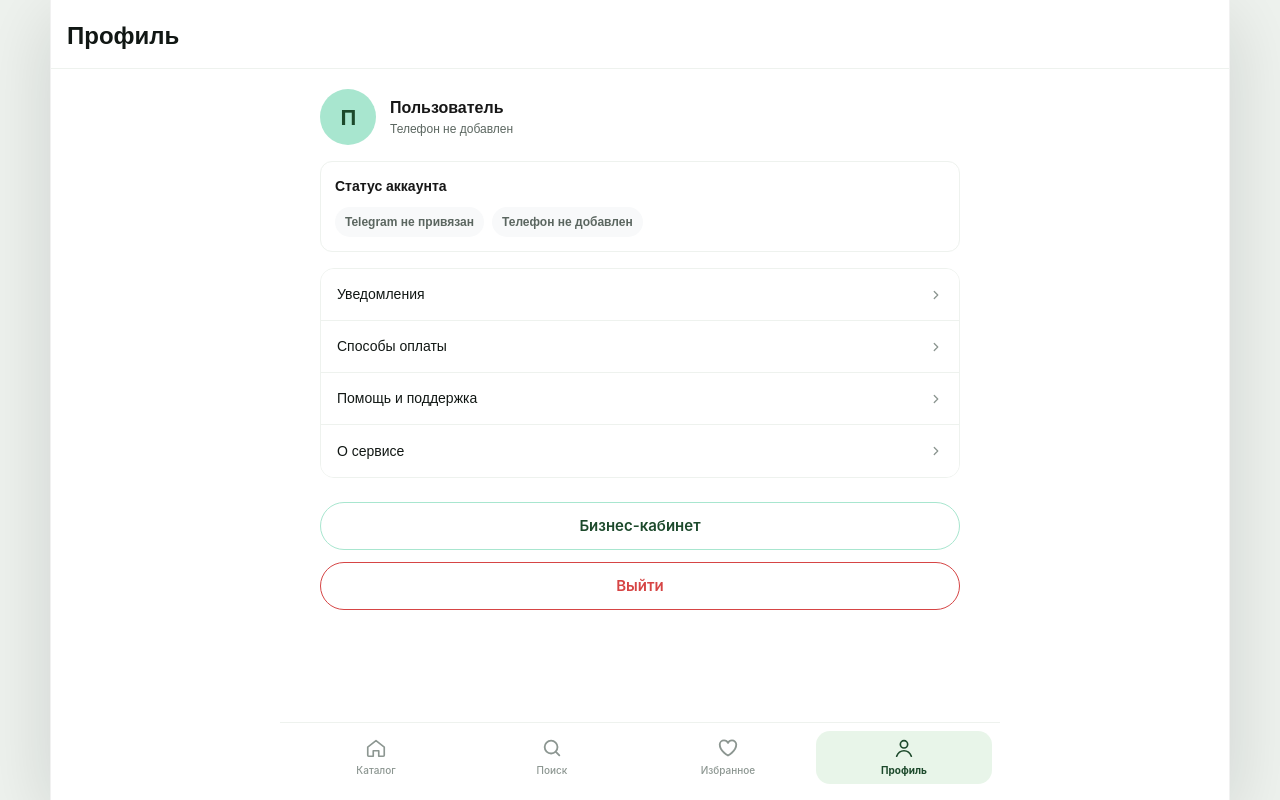
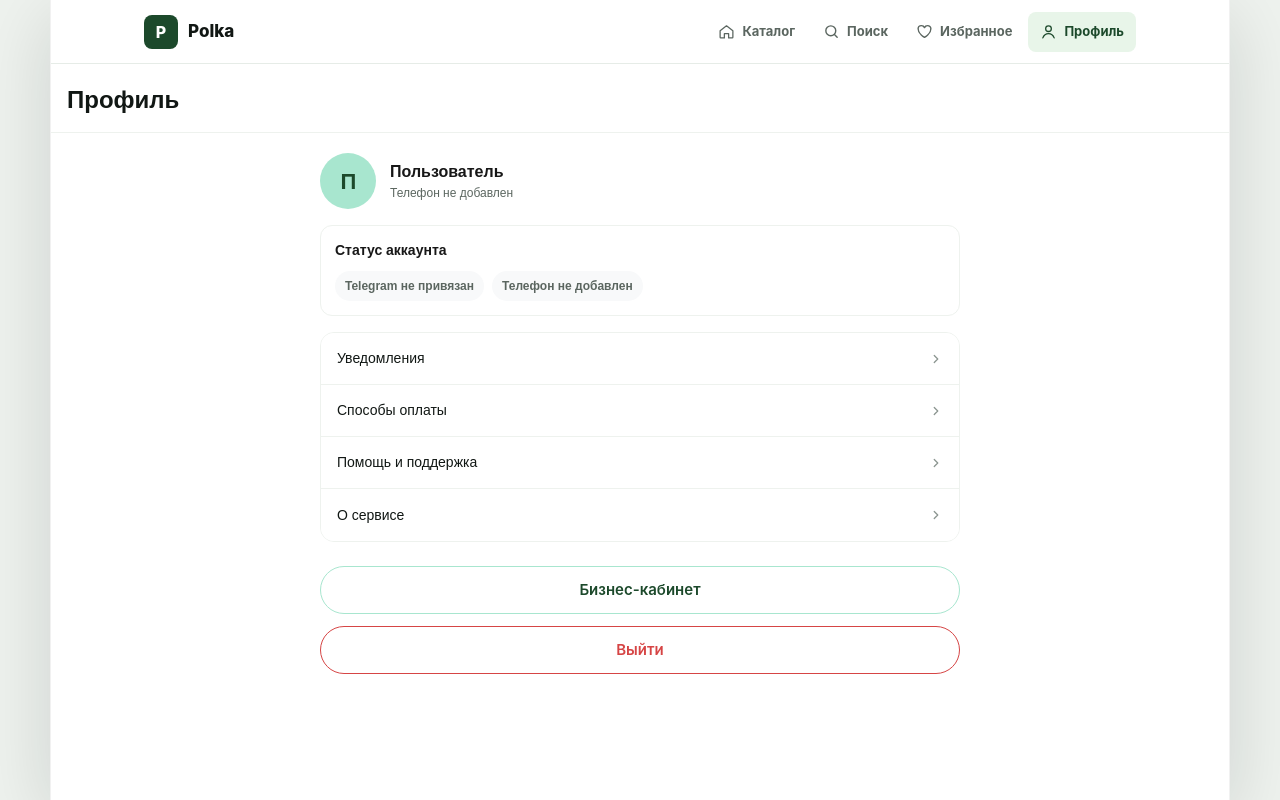
Before and after one commit to notkurrent/polka, a Next.js app in the folder frontend/: page /profile in a window 1280 px wide. Built offline with nearby package versions, Linux system fonts and the light colour scheme.

Commit message:
feat(frontend): add desktop shell nav

```diff
--- a/frontend/app/biz/layout.tsx
+++ b/frontend/app/biz/layout.tsx
@@ -1,6 +1,7 @@
 "use client";
 
 import { tokens } from "@/components/ui/primitives";
+import { DesktopBizSidebar } from "@/components/DesktopNavigation";
 import { useBusinessGuard } from "@/hooks/useBusinessGuard";
 
 export default function BizLayout({ children }: { children: React.ReactNode }) {
@@ -11,5 +12,10 @@ export default function BizLayout({ children }: { children: React.ReactNode }) {
     return <div style={{ minHeight: "100dvh", background: t.bg }} />;
   }
 
-  return <>{children}</>;
+  return (
+    <>
+      <DesktopBizSidebar />
+      {children}
+    </>
+  );
 }
--- a/frontend/app/globals.css
+++ b/frontend/app/globals.css
@@ -63,6 +63,8 @@
   --app-content-max-width: 430px;
   --app-readable-max-width: 720px;
   --app-form-max-width: 640px;
+  --desktop-buyer-nav-height: 64px;
+  --desktop-biz-sidebar-width: 232px;
 }
 
 html[data-telegram-webapp="true"] {
@@ -157,6 +159,15 @@ body {
   box-sizing: border-box;
 }
 
+.mobile-tabbar {
+  display: flex;
+}
+
+.desktop-buyer-nav,
+.desktop-biz-sidebar {
+  display: none;
+}
+
 .screen-scroll,
 .screen-scroll-with-tabbar,
 .screen-scroll-with-bottom-action {
@@ -193,6 +204,196 @@ body {
     box-shadow: 0 18px 70px rgba(17, 23, 20, 0.14);
     border-left: 1px solid rgba(17, 23, 20, 0.06);
     border-right: 1px solid rgba(17, 23, 20, 0.06);
+  }
+
+  .app-shell--buyer {
+    display: flex;
+    flex-direction: column;
+  }
+
+  .mobile-tabbar {
+    display: none !important;
+  }
+
+  .desktop-buyer-nav {
+    position: relative;
+    z-index: 55;
+    height: var(--desktop-buyer-nav-height);
+    flex: 0 0 var(--desktop-buyer-nav-height);
+    display: flex;
+    align-items: center;
+    border-bottom: 1px solid #e6ece7;
+    background: rgba(255, 255, 255, 0.96);
+    backdrop-filter: blur(16px);
+  }
+
+  .desktop-buyer-nav-inner {
+    width: 100%;
+    max-width: var(--app-content-max-width);
+    height: 100%;
+    margin: 0 auto;
+    padding: 0 24px;
+    display: flex;
+    align-items: center;
+    justify-content: space-between;
+    gap: 24px;
+    box-sizing: border-box;
+  }
+
+  .desktop-buyer-brand-link,
+  .desktop-biz-brand-link,
+  .desktop-nav-link,
+  .desktop-biz-nav-link {
+    color: inherit;
+    text-decoration: none;
+  }
+
+  .desktop-nav-brand,
+  .desktop-biz-brand-link {
+    display: flex;
+    align-items: center;
+    gap: 10px;
+    min-width: 0;
+  }
+
+  .desktop-nav-brand-mark {
+    width: 34px;
+    height: 34px;
+    border-radius: 8px;
+    display: grid;
+    place-items: center;
+    flex: 0 0 auto;
+    background: #1c492b;
+    color: #ffffff;
+    font-size: 16px;
+    font-weight: 850;
+    letter-spacing: 0;
+  }
+
+  .desktop-nav-brand-name {
+    color: #111714;
+    font-size: 17px;
+    font-weight: 850;
+    letter-spacing: 0;
+    white-space: nowrap;
+  }
+
+  .desktop-buyer-nav-links {
+    display: flex;
+    align-items: center;
+    gap: 4px;
+  }
+
+  .desktop-nav-link {
+    min-height: 40px;
+    padding: 0 12px;
+    border-radius: 8px;
+    display: inline-flex;
+    align-items: center;
+    gap: 7px;
+    color: #5b6660;
+    font-size: 13px;
+    font-weight: 650;
+    white-space: nowrap;
+    transition:
+      background 160ms ease,
+      color 160ms ease;
+  }
+
+  .desktop-nav-link:hover,
+  .desktop-nav-link[data-active="true"] {
+    background: #e8f5e9;
+    color: #1c492b;
+  }
+
+  .app-shell--buyer > :not(.desktop-buyer-nav) {
+    height: calc(100dvh - var(--desktop-buyer-nav-height)) !important;
+    max-height: calc(100dvh - var(--desktop-buyer-nav-height)) !important;
+    min-height: 0 !important;
+    padding-bottom: 24px !important;
+    box-sizing: border-box;
+  }
+
+  .app-shell--biz {
+    background: #ffffff;
+  }
+
+  .desktop-biz-sidebar {
+    position: absolute;
+    inset: 0 auto 0 0;
+    z-index: 45;
+    width: var(--desktop-biz-sidebar-width);
+    display: flex;
+    flex-direction: column;
+    gap: 22px;
+    padding: 20px 14px;
+    box-sizing: border-box;
+    border-right: 1px solid #e6ece7;
+    background: #fbfcfb;
+  }
+
+  .desktop-biz-brand-link {
+    min-height: 44px;
+    padding: 4px 6px;
+  }
+
+  .desktop-biz-brand-copy {
+    min-width: 0;
+    display: flex;
+    flex-direction: column;
+    gap: 2px;
+  }
+
+  .desktop-biz-brand-copy > span:last-child {
+    color: #6b746f;
+    font-size: 11px;
+    font-weight: 650;
+    white-space: nowrap;
+  }
+
+  .desktop-biz-nav-links {
+    display: flex;
+    flex-direction: column;
+    gap: 4px;
+  }
+
+  .desktop-biz-nav-link {
+    min-height: 42px;
+    padding: 0 12px;
+    border-radius: 8px;
+    display: flex;
+    align-items: center;
+    gap: 10px;
+    color: #5b6660;
+    font-size: 13px;
+    font-weight: 650;
+    white-space: nowrap;
+    transition:
+      background 160ms ease,
+      color 160ms ease;
+  }
+
+  .desktop-biz-nav-link:hover,
+  .desktop-biz-nav-link[data-active="true"] {
+    background: #e8f5e9;
+    color: #1c492b;
+  }
+
+  .app-shell--biz > :not(.desktop-biz-sidebar) {
+    width: calc(100% - var(--desktop-biz-sidebar-width)) !important;
+    margin-left: var(--desktop-biz-sidebar-width) !important;
+    box-sizing: border-box;
+  }
+
+  .app-shell--biz .screen-scroll-with-tabbar,
+  .app-shell--biz .screen-scroll-with-bottom-action {
+    padding-bottom: 24px !important;
+  }
+
+  .app-shell--biz .app-screen-biz {
+    max-width: none !important;
+    margin-right: 0 !important;
+    margin-left: 0 !important;
   }
 }
 
--- a/frontend/app/layout.tsx
+++ b/frontend/app/layout.tsx
@@ -2,6 +2,7 @@ import type { Metadata, Viewport } from "next";
 import localFont from "next/font/local";
 import "../app/globals.css";
 import { TelegramProvider } from "@/components/TelegramProvider";
+import { AppShell } from "@/components/AppShell";
 
 export const viewport: Viewport = {
   width: "device-width",
@@ -37,7 +38,7 @@ export default function RootLayout({
     <html lang="en" suppressHydrationWarning>
       <body className={`${geistSans.variable} ${geistMono.variable} antialiased`} suppressHydrationWarning>
         <TelegramProvider />
-        <div className="app-shell">{children}</div>
+        <AppShell>{children}</AppShell>
       </body>
     </html>
   );
--- /dev/null
+++ b/frontend/components/AppShell.tsx
@@ -0,0 +1,20 @@
+"use client";
+
+import { usePathname } from "next/navigation";
+import { DesktopBuyerNav, shouldShowDesktopBuyerNav } from "@/components/DesktopNavigation";
+
+export function AppShell({ children }: { children: React.ReactNode }) {
+  const pathname = usePathname();
+  const isBiz = pathname.startsWith("/biz");
+  const isBuyer = shouldShowDesktopBuyerNav(pathname);
+  const className = ["app-shell", isBiz ? "app-shell--biz" : "", isBuyer ? "app-shell--buyer" : ""]
+    .filter(Boolean)
+    .join(" ");
+
+  return (
+    <div className={className}>
+      <DesktopBuyerNav />
+      {children}
+    </div>
+  );
+}
--- /dev/null
+++ b/frontend/components/DesktopNavigation.tsx
@@ -0,0 +1,116 @@
+"use client";
+
+import Link from "next/link";
+import { usePathname } from "next/navigation";
+import { Icon, tokens, FONT, type IconFn } from "@/components/ui/primitives";
+
+type NavItem = {
+  label: string;
+  href: string;
+  icon: IconFn;
+  match: (pathname: string) => boolean;
+};
+
+const buyerItems: NavItem[] = [
+  {
+    label: "Каталог",
+    href: "/",
+    icon: Icon.home,
+    match: (pathname) => pathname === "/" || pathname.startsWith("/stores") || pathname.startsWith("/offers"),
+  },
+  { label: "Поиск", href: "/search", icon: Icon.search, match: (pathname) => pathname.startsWith("/search") },
+  { label: "Избранное", href: "/favorites", icon: Icon.heart, match: (pathname) => pathname.startsWith("/favorites") },
+  { label: "Профиль", href: "/profile", icon: Icon.user, match: (pathname) => pathname.startsWith("/profile") },
+];
+
+const bizItems: NavItem[] = [
+  { label: "Главная", href: "/biz", icon: Icon.home, match: (pathname) => pathname === "/biz" },
+  { label: "Товары", href: "/biz/offers", icon: Icon.bag, match: (pathname) => pathname.startsWith("/biz/offers") },
+  { label: "Профиль", href: "/biz/profile", icon: Icon.user, match: (pathname) => pathname.startsWith("/biz/profile") },
+  { label: "Аналитика", href: "/biz/analytics", icon: Icon.chart, match: (pathname) => pathname.startsWith("/biz/analytics") },
+];
+
+const buyerRoutePrefixes = ["/search", "/favorites", "/profile", "/stores", "/offers"];
+
+export function shouldShowDesktopBuyerNav(pathname: string) {
+  return pathname === "/" || buyerRoutePrefixes.some((prefix) => pathname.startsWith(prefix));
+}
+
+function BrandMark({ compact = false }: { compact?: boolean }) {
+  return (
+    <div className="desktop-nav-brand" aria-label="Polka">
+      <span className="desktop-nav-brand-mark">P</span>
+      {!compact && <span className="desktop-nav-brand-name">Polka</span>}
+    </div>
+  );
+}
+
+export function DesktopBuyerNav() {
+  const pathname = usePathname();
+  const t = tokens();
+  const fontFn = FONT ? FONT() : "system-ui";
+
+  if (!shouldShowDesktopBuyerNav(pathname)) return null;
+
+  return (
+    <nav className="desktop-buyer-nav" aria-label="Навигация покупателя" style={{ fontFamily: fontFn }}>
+      <div className="desktop-buyer-nav-inner">
+        <Link href="/" className="desktop-buyer-brand-link" aria-label="Polka каталог">
+          <BrandMark />
+        </Link>
+        <div className="desktop-buyer-nav-links">
+          {buyerItems.map((item) => {
+            const active = item.match(pathname);
+            return (
+              <Link
+                key={item.href}
+                href={item.href}
+                className="desktop-nav-link"
+                aria-current={active ? "page" : undefined}
+                data-active={active ? "true" : "false"}
+              >
+                {item.icon(17, active ? t.primaryDeep : t.textSec, item.href === "/favorites" && active)}
+                <span>{item.label}</span>
+              </Link>
+            );
+          })}
+        </div>
+      </div>
+    </nav>
+  );
+}
+
+export function DesktopBizSidebar() {
+  const pathname = usePathname();
+  const t = tokens();
+  const fontFn = FONT ? FONT() : "system-ui";
+
+  return (
+    <aside className="desktop-biz-sidebar" aria-label="Навигация продавца" style={{ fontFamily: fontFn }}>
+      <Link href="/biz" className="desktop-biz-brand-link" aria-label="Polka бизнес">
+        <BrandMark compact />
+        <div className="desktop-biz-brand-copy">
+          <span className="desktop-nav-brand-name">Polka</span>
+          <span>Кабинет продавца</span>
+        </div>
+      </Link>
+      <nav className="desktop-biz-nav-links">
+        {bizItems.map((item) => {
+          const active = item.match(pathname);
+          return (
+            <Link
+              key={item.href}
+              href={item.href}
+              className="desktop-biz-nav-link"
+              aria-current={active ? "page" : undefined}
+              data-active={active ? "true" : "false"}
+            >
+              {item.icon(18, active ? t.primaryDeep : t.textSec)}
+              <span>{item.label}</span>
+            </Link>
+          );
+        })}
+      </nav>
+    </aside>
+  );
+}
--- a/frontend/components/TabBar.tsx
+++ b/frontend/components/TabBar.tsx
@@ -23,6 +23,7 @@ export function TabBar() {
 
   return (
     <div
+      className="mobile-tabbar"
       style={{
         position: "fixed",
         bottom: 0,
--- a/frontend/components/biz/BizTabBar.tsx
+++ b/frontend/components/biz/BizTabBar.tsx
@@ -21,6 +21,7 @@ export function BizTabBar() {
 
   return (
     <div
+      className="mobile-tabbar"
       style={{
         position: "fixed",
         bottom: 0,
--- a/frontend/lib/phone.ts
+++ b/frontend/lib/phone.ts
@@ -25,7 +25,7 @@ export function normalizePhoneInput(value: string): string {
 
   let formatted = "+7";
   if (operator) formatted += ` (${operator}`;
-  if (operator.length === 3) formatted += ")";
+  if (operator.length === 3 && first) formatted += ")";
   if (first) formatted += ` ${first}`;
   if (second) formatted += `-${second}`;
   if (third) formatted += `-${third}`;
```
